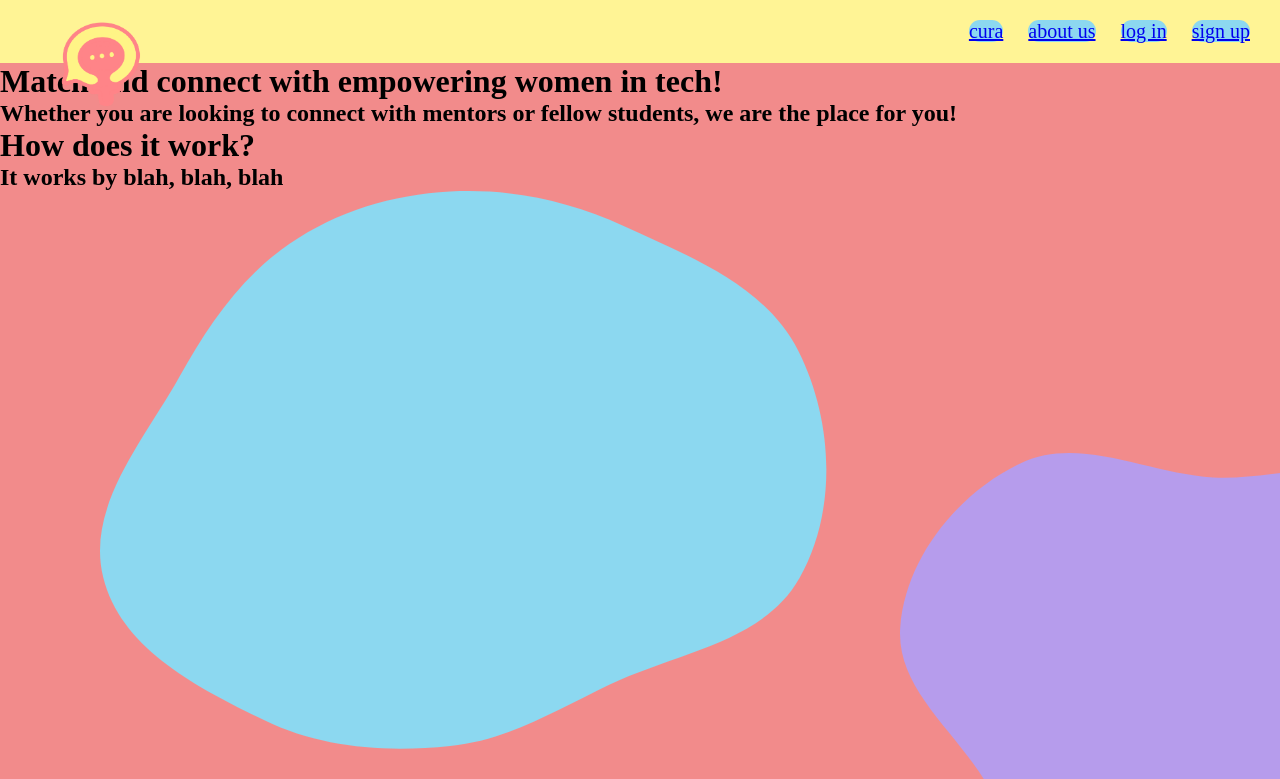
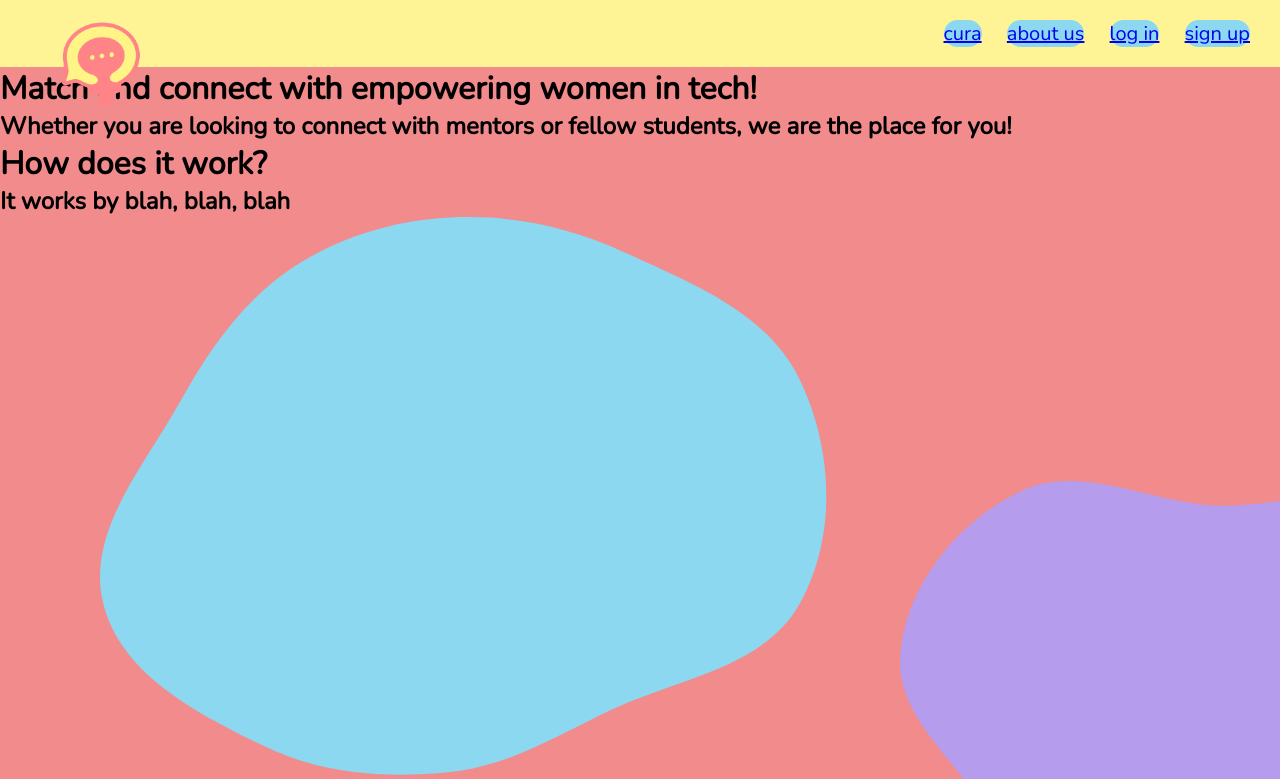
Before and after one commit to lisazhao30/TechNova, a plain HTML site: page home-page.html in a window 1280 px wide. Shown: the top 779 px of the page. Drawn offline with nearby package versions, Linux system fonts and the light colour scheme.

Commit message:
changed font

```diff
--- a/home-page.css
+++ b/home-page.css
@@ -1,3 +1,9 @@
+@import url('https://fonts.googleapis.com/css2?family=Nunito&display=swap');
+
+body {
+    font-family: 'Nunito', sans-serif;
+}
+
 nav {
     background-color: #FFF495;
     overflow: hidden;
@@ -5,6 +11,7 @@ nav {
     padding: 20px;
     text-align: end;
     font-size: 20px;
+    font-family: 'Nunito', sans-serif;
 }
 
 * {
--- a/home-page.html
+++ b/home-page.html
@@ -8,8 +8,6 @@
     <link rel="stylesheet" href="home-page.css">
     <link rel="icon" href="./pictures/Untitled_Artwork.png" type="png" />
     <link rel="stylesheet" href="https://fonts.googleapis.com/css2?family=Nunito&display=swap">
-    <link rel="preconnect" href="https://fonts.googleapis.com/%22%3E
-    <link rel="preconnect" href="https://fonts.gstatic.com/" crossorigin>
 </head>
 <style>
     body {
```
